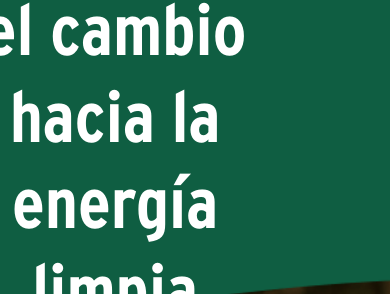
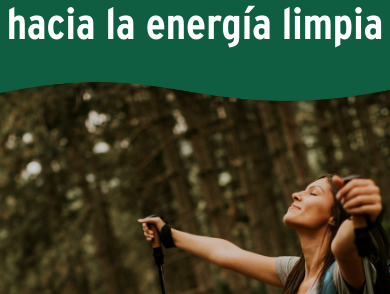
Before and after one commit to anacg096/ric_energy, a plain HTML site: page Home/home.html in a window 390 px wide. Shown: the part 148-442 px from the top of the page. Drawn offline with nearby package versions, Linux system fonts and the light colour scheme.

Commit message:
se hace responsive la cabecera principal

```diff
--- a/Home/scss/_cabecerapp.scss
+++ b/Home/scss/_cabecerapp.scss
@@ -34,8 +34,78 @@
             font-family: variables.$font-interstate;
             color: #fff;
             font-size: 4.5rem;
+            line-height: 1.1;
             padding-right: 7rem;
             padding-bottom: 4rem;
         }
     }
 }
+
+@media only screen and (max-width: 1440px) {
+    .section__cabecera {
+        /* height: 625px;  */
+        height: 55vw;
+
+        .cabecera__background {
+            /* height: 550px; */
+            /* height: 44vw; */
+            height: 80%;
+            top: 25%;
+        }
+
+        .cabecera__vector {
+            background-size: inherit;
+
+            .vector__title {
+                font-size: 4rem;
+                padding-right: 8rem;
+                padding-bottom: 14rem;
+            }
+        }
+    }
+}
+
+@media only screen and (max-width: 768px) {
+    .section__cabecera {
+        .cabecera__background {
+            height: 90%;
+            top: 17%;
+        }
+
+        .cabecera__vector {
+            background-size: contain;
+            display: flex;
+            justify-content: right;
+            align-items: center;
+            text-align: center;
+
+            .vector__title {
+                font-size: 2.75rem;
+                padding-right: 0;
+                padding-bottom: 25rem;
+                margin: 2rem 0;
+
+                .mobile__cabecera {
+                    display: none;
+                }
+            }
+        }
+    }
+}
+
+@media only screen and (max-width: 430px) {
+    .section__cabecera {
+        height: 73vw;
+        .cabecera__background {
+            height: 100%;
+            top: 8%;
+        }
+
+        .cabecera__vector {
+            .vector__title {
+                padding-bottom: 29rem;
+                margin: 4rem 0;
+            }
+        }
+    }
+}
--- a/Home/scss/_header.scss
+++ b/Home/scss/_header.scss
@@ -349,3 +349,9 @@
         }
     }
 }
+
+@media only screen and (max-width: 768px) {
+    .header {
+        padding-bottom: 5rem;
+    }
+}
```
Also changed, not shown: Home/home.html (+1 -1 lines), Home/css/styles.css, 1 other file.
